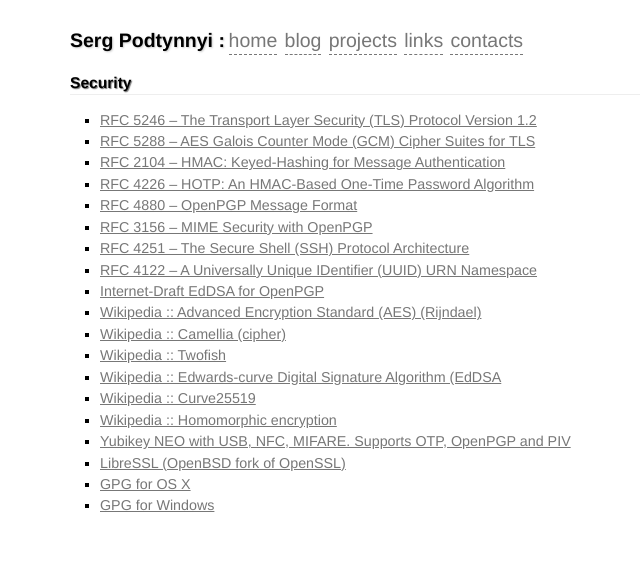
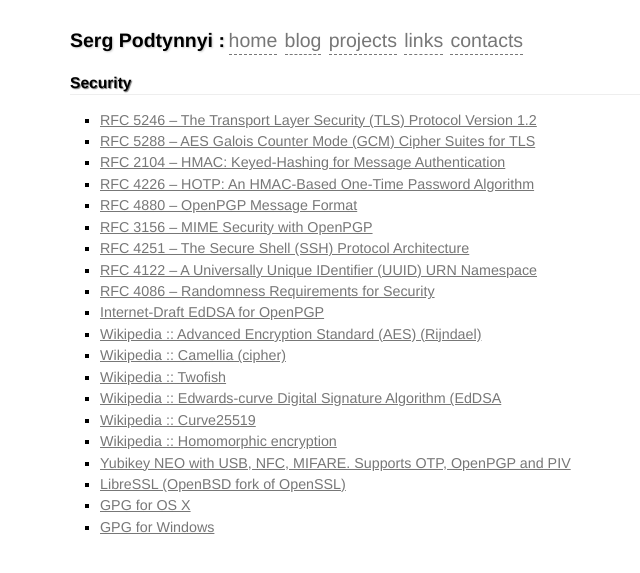
Before and after one commit to shtirlic/shtirlic.github.com, a Jekyll site: the page built from links.html, in a window 1280 px wide. Shown: the top 573 px of the page, without its empty margins (180-820 px from the left). Built offline with Jekyll 4.4.1, drawn with Linux system fonts in a browser that asks for light colours; some web fonts are replaced.

Commit message:
Add RFC 4086 link Randomness Requirements for Security

```diff
--- a/links.html
+++ b/links.html
@@ -14,6 +14,7 @@
   <li><a href="https://tools.ietf.org/html/rfc3156">RFC 3156 &ndash; MIME Security with OpenPGP</a></li>
   <li><a href="https://tools.ietf.org/html/rfc4251">RFC 4251 &ndash; The Secure Shell (SSH) Protocol Architecture</a></li>
   <li><a href="https://tools.ietf.org/html/rfc4122">RFC 4122 &ndash; A Universally Unique IDentifier (UUID) URN Namespace</a></li>
+  <li><a href="https://tools.ietf.org/html/rfc4086">RFC 4086 &ndash; Randomness Requirements for Security</a></li>
   <li><a href="https://tools.ietf.org/html/draft-koch-eddsa-for-openpgp-02">Internet-Draft EdDSA for OpenPGP</a></li>
 
   <li><a href="https://en.wikipedia.org/wiki/Advanced_Encryption_Standard">Wikipedia :: Advanced Encryption Standard (AES) (Rijndael)</a></li>
```
